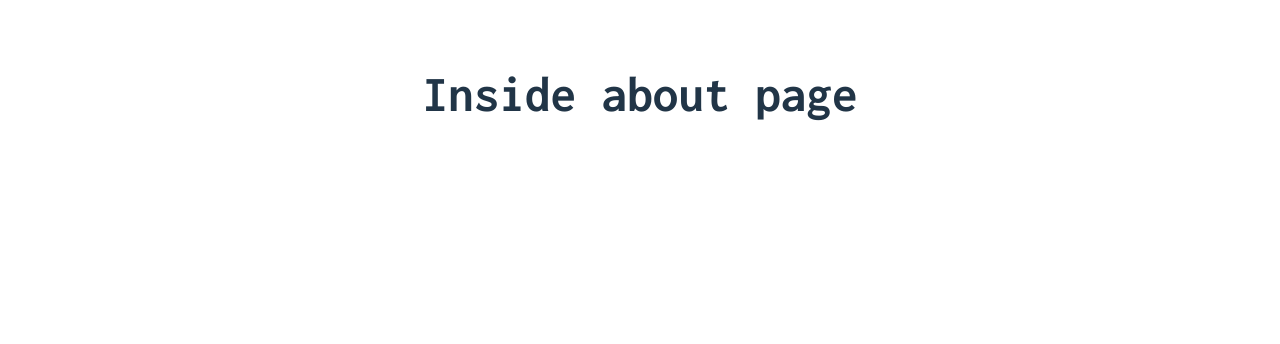
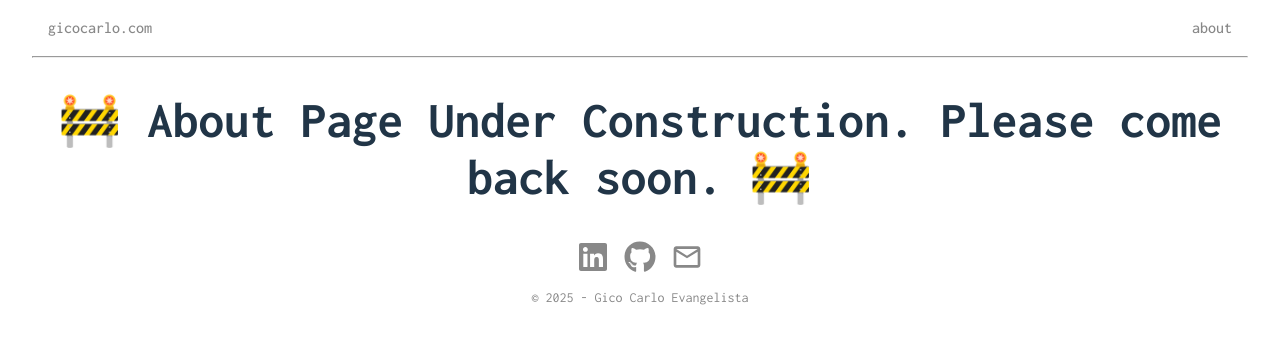
Before and after one commit to gicocarlo/gicocarlo.com, a React (Vite) app: page /about in a window 1280 px wide. Shown: the top 344 px of the page. Built offline with nearby package versions, Linux system fonts and the light colour scheme.

Commit message:
feat: add working navbar

```diff
--- a/src/App.css
+++ b/src/App.css
@@ -1,6 +1,9 @@
 #root {
   max-width: 1280px;
   margin: 0 auto;
-  padding: 2rem;
+  padding-top: 0rem;
+  padding-right: 2rem;
+  padding-bottom: 2rem;
+  padding-left: 2rem;
   text-align: center;
 }
--- a/src/App.tsx
+++ b/src/App.tsx
@@ -1,12 +1,50 @@
-import Home from './components/Home/Home'
-import Footer from './components/Footer/Footer'
+import { useState, useEffect } from 'react'
 import './App.css'
 
 function App() {
+  const dateObj = new Date()
+  const dateTimeStarted = new Date('2021-07-05T09:00:00')
+  const timeStarted = dateTimeStarted.getTime()
+  const timeNow = dateObj.getTime()
+  const [secondsPassed, setSecondsPassed] = useState(Math.floor((timeNow-timeStarted)/1000))
+
+  useEffect(() => {
+    const interval = setInterval(() => {
+      setSecondsPassed(time => time + 1)
+    }, 1000)
+
+    // Cancels a timed, repeating action which was previously established
+    // by a call to setInterval()
+    return () => clearInterval(interval);
+  }, [])
+
+  function convertSecondsToDate(seconds: number) {
+    let minutes = Math.floor(seconds / 60)
+    let hours = Math.floor(minutes / 60)
+    let days = Math.floor(hours / 24)
+    let years = Math.floor(days / (365.25))
+
+    let daysSinceLastYear = Math.floor(days % 365 - 1)
+    let hoursPassed = dateObj.getHours() < 9 ? (dateObj.getHours() + 24) - 9 : dateObj.getHours() - 9
+
+    return (
+      <>
+        <h3>{years} years</h3>
+        <h3>{daysSinceLastYear} days</h3>
+        <h3>{hoursPassed} hours</h3>
+        <h3>{dateObj.getMinutes()} minutes</h3>
+        <h3>{dateObj.getSeconds()} seconds</h3>
+      </>
+    )
+  }
+
   return (
     <>
-      <Home/>
-      <Footer/>
+      <h1>Gico Carlo Evangelista</h1>
+      <h2>
+        Software Engineer for over:
+      </h2>
+      {convertSecondsToDate(secondsPassed)}
     </>
   )
 }
--- /dev/null
+++ b/src/Router.tsx
@@ -0,0 +1,16 @@
+import { BrowserRouter, Routes, Route } from "react-router";
+import App from './App.tsx'
+import About from './components/About/About'
+
+function Router() {
+  return (
+    <BrowserRouter>
+      <Routes>
+        <Route path="/" element={<App />} />
+        <Route path="/about" element={<About />}/>
+      </Routes>
+    </BrowserRouter>
+  )
+}
+
+export default Router
--- a/src/components/About/About.tsx
+++ b/src/components/About/About.tsx
@@ -1,7 +1,7 @@
 function About() {
   return (
     <>
-        <h1>Inside about page</h1>
+        <h1>🚧 About Page Under Construction. Please come back soon. 🚧</h1>
     </>
   )
 }
--- a/src/components/Home/Home.tsx
+++ /dev/null
@@ -1,52 +0,0 @@
-import { useState, useEffect } from 'react'
-import './Home.css'
-
-function Home() {
-  const dateObj = new Date()
-  const dateTimeStarted = new Date('2021-07-05T09:00:00')
-  const timeStarted = dateTimeStarted.getTime()
-  const timeNow = dateObj.getTime()
-  const [secondsPassed, setSecondsPassed] = useState(Math.floor((timeNow-timeStarted)/1000))
-
-  useEffect(() => {
-    const interval = setInterval(() => {
-      setSecondsPassed(time => time + 1)
-    }, 1000)
-
-    // Cancels a timed, repeating action which was previously established
-    // by a call to setInterval()
-    return () => clearInterval(interval);
-  }, [])
-
-  function convertSecondsToDate(seconds: number) {
-    let minutes = Math.floor(seconds / 60)
-    let hours = Math.floor(minutes / 60)
-    let days = Math.floor(hours / 24)
-    let years = Math.floor(days / (365.25))
-
-    let daysSinceLastYear = Math.floor(days % 365 - 1)
-    let hoursPassed = dateObj.getHours() < 9 ? (dateObj.getHours() + 24) - 9 : dateObj.getHours() - 9
-
-    return (
-      <>
-        <h3>{years} years</h3>
-        <h3>{daysSinceLastYear} days</h3>
-        <h3>{hoursPassed} hours</h3>
-        <h3>{dateObj.getMinutes()} minutes</h3>
-        <h3>{dateObj.getSeconds()} seconds</h3>
-      </>
-    )
-  }
-
-  return (
-    <>
-      <h1>Gico Carlo Evangelista</h1>
-      <h2>
-        Software Engineer for over:
-      </h2>
-      {convertSecondsToDate(secondsPassed)}
-    </>
-  )
-}
-
-export default Home
--- /dev/null
+++ b/src/components/Navbar/Navbar.css
@@ -0,0 +1,6 @@
+.navbar{
+  margin: 1rem;
+  font-size: medium;
+  display: flex;
+  justify-content: space-between;
+}
--- /dev/null
+++ b/src/components/Navbar/Navbar.tsx
@@ -0,0 +1,15 @@
+import './Navbar.css'
+
+function Navbar() {
+  return (
+    <>
+      <div className='navbar'>
+        <a href="/">gicocarlo.com</a>
+        <a href="/about">about</a>
+      </div>
+      <hr/>
+    </>
+  )
+}
+
+export default Navbar
--- a/src/index.css
+++ b/src/index.css
@@ -1,7 +1,7 @@
 @import url('https://fonts.googleapis.com/css2?family=Inconsolata:wght@200..900&family=Source+Code+Pro&display=swap');
 
 :root {
-  font-family: Inconsolata, system-ui, Avenir, Helvetica, Arial, sans-serif;
+  font-family: 'Inconsolata', system-ui, Avenir, Helvetica, Arial, sans-serif;
   line-height: 1.5;
   font-weight: 400;
 
--- a/src/main.tsx
+++ b/src/main.tsx
@@ -1,8 +1,8 @@
-import { BrowserRouter, Routes, Route } from "react-router";
 import { StrictMode } from 'react'
 import { createRoot } from 'react-dom/client'
-import App from './App.tsx'
-import About from './components/About/About'
+import Navbar from './components/Navbar/Navbar'
+import Router from './Router'
+import Footer from './components/Footer/Footer'
 import './index.css'
 import '@fontsource/roboto/300.css';
 import '@fontsource/roboto/400.css';
@@ -11,11 +11,8 @@ import '@fontsource/roboto/700.css';
 
 createRoot(document.getElementById('root')!).render(
   <StrictMode>
-    <BrowserRouter>
-      <Routes>
-        <Route path="/" element={<App />} />
-        <Route path="/about" element={<About />}/>
-      </Routes>
-    </BrowserRouter>
+    <Navbar/>
+    <Router/>
+    <Footer/>
   </StrictMode>,
 )
```
Also changed, not shown: src/components/Home/Home.css (deleted).
